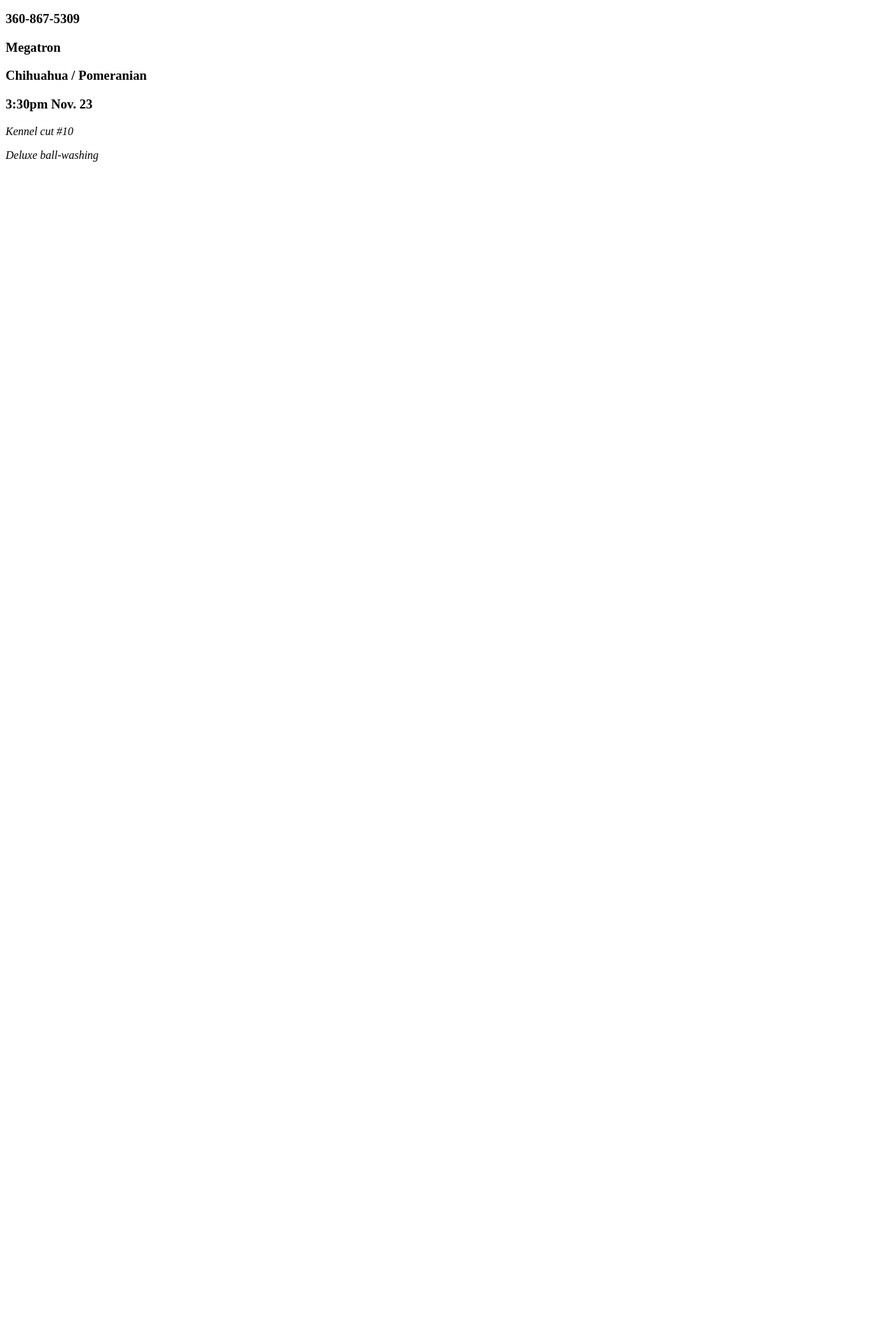
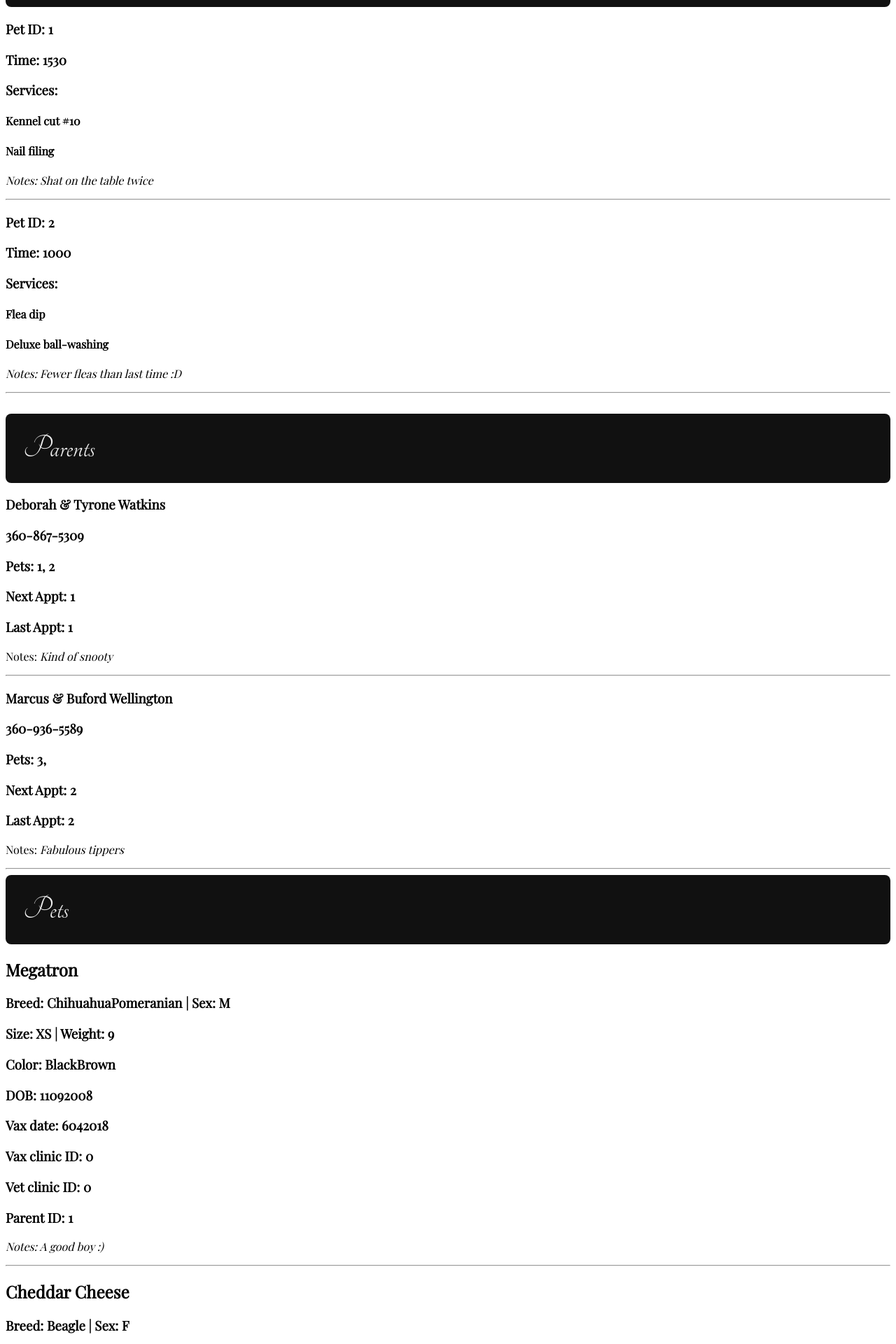
Before and after one commit to eggborne/wagsworth-grooming, a React app: page / in a window 1280 px wide. Shown: the part 216-2136 px from the top of the page at 70% size. Before the commit the page ends 800 px from the top, so only its background shows below. Built offline with nearby package versions, Linux system fonts and the light colour scheme.

Commit message:
Create List components and hard-coded databases

```diff
--- a/src/components/App.jsx
+++ b/src/components/App.jsx
@@ -1,14 +1,25 @@
-import React from "react";
-import Header from "./Header";
-import AppointmentList from "./AppointmentList";
+import React from 'react';
+import Header from './Header';
+import AppointmentList from './AppointmentList';
+import ParentList from './ParentList';
+import PetList from './PetList';
 
 function App(){
+  var fontStyles = {
+    fontFamily: 'Playfair Display, serif',
+    fontSize: '1rem'
+  };
   return (
-    <div>
-      <Header legend={"Wagsworth Grooming Co."}/>
+    <div style={fontStyles}>
+      <Header legend={'Wagsworth Grooming Co.'}/>
       <br />
-      <Header legend={"Appointments"}/>
+      <Header legend={'Appointments'}/>
       <AppointmentList/>
+      <br />
+      <Header legend={'Parents'}/>
+      <ParentList/>
+      <Header legend={'Pets'}/>
+      <PetList/>
     </div>
   );
 }
--- a/src/components/Appointment.jsx
+++ b/src/components/Appointment.jsx
@@ -1,29 +1,26 @@
-import React from "react";
-import PropTypes from "prop-types";
+import React from 'react';
+import PropTypes from 'prop-types';
 
 function Appointment(props){
+
   return (
-    <div id="header">
-      <h3>{props.parentFirstName[0]} / {props.parentFirstName[1]} {props.parentLastName}</h3>
-      <h3>{props.parentPhone[0]}</h3>
-      <h3>{props.petName}</h3>
-      <h3>{props.petBreed[0]} / {props.petBreed[1]}</h3>
-      <h3>{props.apptTime} {props.apptDate}</h3>
-      <p><em>{props.apptService[0]}</em></p>
-      <p><em>{props.apptService[1]}</em></p>
+    <div>
+      <h3>Pet ID: {props.petId}</h3>
+      <h3>Time: {props.startTime}</h3>
+      <h3>Services:</h3>
+      <h4>{props.services[0]}</h4>
+      <h4>{props.services[1]}</h4>
+      <p><em>Notes: {props.notes}</em></p>
+      <hr />
     </div>
   );
 }
 
 Appointment.propTypes = {
-  parentFirstName: PropTypes.arrayOf(PropTypes.string),
-  parentLastName: PropTypes.string,
-  parentPhone: PropTypes.arrayOf(PropTypes.string),
-  petName: PropTypes.string,
-  petBreed: PropTypes.arrayOf(PropTypes.string),
-  apptTime: PropTypes.string,
-  apptDate: PropTypes.string,
-  apptService: PropTypes.arrayOf(PropTypes.string),
+  petId: PropTypes.number,
+  startTime: PropTypes.number,
+  services: PropTypes.arrayOf(PropTypes.string),
+  notes: PropTypes.arrayOf(PropTypes.string)
 };
 
 export default Appointment;
--- a/src/components/AppointmentList.jsx
+++ b/src/components/AppointmentList.jsx
@@ -1,18 +1,32 @@
-import React from "react";
-import Appointment from "./Appointment"
+import React from 'react';
+import Appointment from './Appointment';
 
-function AppointmentList(){
+var masterApptList = [
+  {
+    petId: 1,
+    startTime: 1530,
+    services: ['Kennel cut #10', 'Nail filing'],
+    notes: ['Shat on the table twice']
+  },
+  {
+    petId: 2,
+    startTime: 1000,
+    services: ['Flea dip', 'Deluxe ball-washing'],
+    notes: ['Fewer fleas than last time :D']
+  }
+];
+
+function AppointmentList() {
   return (
-    <Appointment
-      parentFirstName={["Deborah","Tyrone"]}
-      parentLastName="Watkins"
-      parentPhone={["360-867-5309","800-858-0085"]}
-      petName="Megatron"
-      petBreed={["Chihuahua","Pomeranian"]}
-      apptTime="3:30pm"
-      apptDate="Nov. 23"
-      apptService={["Kennel cut #10","Deluxe ball-washing"]}
-      />
+    <div>
+      {masterApptList.map((appt, index) =>
+        <Appointment petId={appt.petId}
+          startTime={appt.startTime}
+          services={appt.services}
+          notes={appt.notes}
+          key={index} />
+      )}
+    </div>
   );
 }
 
--- a/src/components/Header.jsx
+++ b/src/components/Header.jsx
@@ -1,20 +1,21 @@
-import React from "react";
-import PropTypes from "prop-types";
+import React from 'react';
+import PropTypes from 'prop-types';
 
 function Header(props){
   var styles = {
+    borderRadius: '0.5rem',
     boxSizing: 'border-box',
     backgroundColor: '#111',
     fontFamily: 'Tangerine, cursive',
     fontSize: '3rem',
     fontWeight: '2',
-    color: "#eee",
+    color: '#eee',
     width: '100%',
-    padding: '1%'
-  }
+    padding: '2% 1% 2% 2%'
+  };
   return (
     <div style={styles}>
-    {props.legend}
+      {props.legend}
     </div>
   );
 }
--- /dev/null
+++ b/src/components/Parent.jsx
@@ -0,0 +1,30 @@
+import React from 'react';
+import PropTypes from 'prop-types';
+
+function Parent(props) {
+  return (
+    <div>
+      <h3>{props.firstNames[0]} &amp; {props.firstNames[1]} {props.lastName}</h3>
+      <h3>{props.phoneNumbers[0]}</h3>
+      <h3>Pets: {props.petIds[0]}, {props.petIds[1]}</h3>
+      <h3>Next Appt: {props.nextApptId}</h3>
+      <h3>Last Appt: {props.pastApptIds[0]}</h3>
+      <p>Notes: <em>{props.notes}</em></p>
+      <hr />
+    </div>
+  );
+}
+
+Parent.propTypes = {
+  firstNames: PropTypes.arrayOf(PropTypes.string),
+  lastName: PropTypes.string,
+  address: PropTypes.string,
+  email: PropTypes.string,
+  phoneNumbers: PropTypes.arrayOf(PropTypes.string),
+  petIds: PropTypes.arrayOf(PropTypes.number),
+  nextApptId: PropTypes.number,
+  pastApptIds: PropTypes.arrayOf(PropTypes.number),
+  notes: PropTypes.string
+};
+
+export default Parent;
--- /dev/null
+++ b/src/components/ParentList.jsx
@@ -0,0 +1,42 @@
+import React from 'react';
+import Parent from './Parent';
+
+var masterParentList = [
+  {
+    firstNames: ['Deborah', 'Tyrone'],
+    lastName: 'Watkins',
+    phoneNumbers: ['360-867-5309', '800-858-0085'],
+    petIds: [1,2],
+    nextApptId: 1,
+    pastApptIds: [1],
+    notes: 'Kind of snooty',
+  },
+  {
+    firstNames: ['Marcus', 'Buford'],
+    lastName: 'Wellington',
+    phoneNumbers: ['360-936-5589', '602-354-5735'],
+    petIds: [3],
+    nextApptId: 2,
+    pastApptIds: [2],
+    notes: 'Fabulous tippers',
+  }
+];
+
+function ParentList() {
+  return (
+    <div>
+      {masterParentList.map((parent, index) =>
+        <Parent firstNames={parent.firstNames}
+          lastName={parent.lastName}
+          phoneNumbers={parent.phoneNumbers}
+          petIds={parent.petIds}
+          nextApptId={parent.nextApptId}
+          pastApptIds={parent.pastApptIds}
+          notes={parent.notes}
+          key={index} />
+      )}
+    </div>
+  );
+}
+
+export default ParentList;
--- /dev/null
+++ b/src/components/Pet.jsx
@@ -0,0 +1,37 @@
+import React from 'react';
+import PropTypes from 'prop-types';
+
+function Pet(props) {
+  return (
+    <div>
+      <h2>{props.name}</h2>
+      <h3>Breed: {props.breed} | Sex: {props.sex}</h3>
+      <h3>Size: {props.size} | Weight: {props.weight}</h3>
+      <h3>Color: {props.color}</h3>
+      <h3>DOB: {props.dob}</h3>
+      <h3>Vax date: {props.vaccinationDate}</h3>
+      <h3>Vax clinic ID: {props.vaccinationClinicId}</h3>
+      <h3>Vet clinic ID: {props.veterinarianId}</h3>
+      <h3>Parent ID: {props.parentId}</h3>
+      <p><em>Notes: {props.notes}</em></p>
+      <hr />
+    </div>
+  );
+}
+
+Pet.propTypes = {
+  name: PropTypes.string,
+  sex: PropTypes.string,
+  breed: PropTypes.arrayOf(PropTypes.string),
+  size: PropTypes.string,
+  weight: PropTypes.number,
+  color: PropTypes.arrayOf(PropTypes.string),
+  dob: PropTypes.number,
+  vaccinationDate: PropTypes.number,
+  vaccinationClinicId: PropTypes.number,
+  veterinarianId: PropTypes.number,
+  parentId: PropTypes.number,
+  notes: PropTypes.string
+};
+
+export default Pet;
--- /dev/null
+++ b/src/components/PetList.jsx
@@ -0,0 +1,58 @@
+import React from 'react';
+import Pet from './Pet';
+// import { pathToFileURL } from 'url';
+
+var masterPetList = [
+  {
+    name: 'Megatron',
+    sex: 'M',
+    breed: ['Chihuahua', 'Pomeranian'],
+    size: 'XS',
+    weight: 9,
+    color: ['Black','Brown'],
+    dob: 11092008,
+    vaccinationDate: 6042018,
+    vaccinationClinicId: 0,
+    veterinarianId: 0,
+    parentId: 1,
+    notes: 'A good boy :)'
+  },
+  {
+    name: 'Cheddar Cheese',
+    sex: 'F',
+    breed: ['Beagle'],
+    size: 'M',
+    weight: 9,
+    color: ['White','Gold'],
+    dob: 8241980,
+    vaccinationDate: 8092018,
+    vaccinationClinicId: 0,
+    veterinarianId: 0,
+    parentId: 1,
+    notes: 'Slobbers'
+  }
+];
+
+function PetList() {
+  return (
+    <div>
+      {masterPetList.map((pet, index) =>
+        <Pet name={pet.name}
+          sex={pet.sex}
+          breed={pet.breed}
+          size={pet.size}
+          weight={pet.weight}
+          color={pet.color}
+          dob={pet.dob}
+          vaccinationDate={pet.vaccinationDate}
+          vaccinationClinicId={pet.vaccinationClinicId}
+          veterinarianId={pet.veterinarianId}
+          parentId={pet.parentId}
+          notes={pet.notes}
+          key={index}/>
+      )}
+    </div>
+  );
+}
+
+export default PetList;
--- a/src/index.jsx
+++ b/src/index.jsx
@@ -1,6 +1,6 @@
-import React from "react";
-import ReactDOM from "react-dom";
-import App from "./components/App";
+import React from 'react';
+import ReactDOM from 'react-dom';
+import App from './components/App';
 
 ReactDOM.render(
   <App/>,
```
